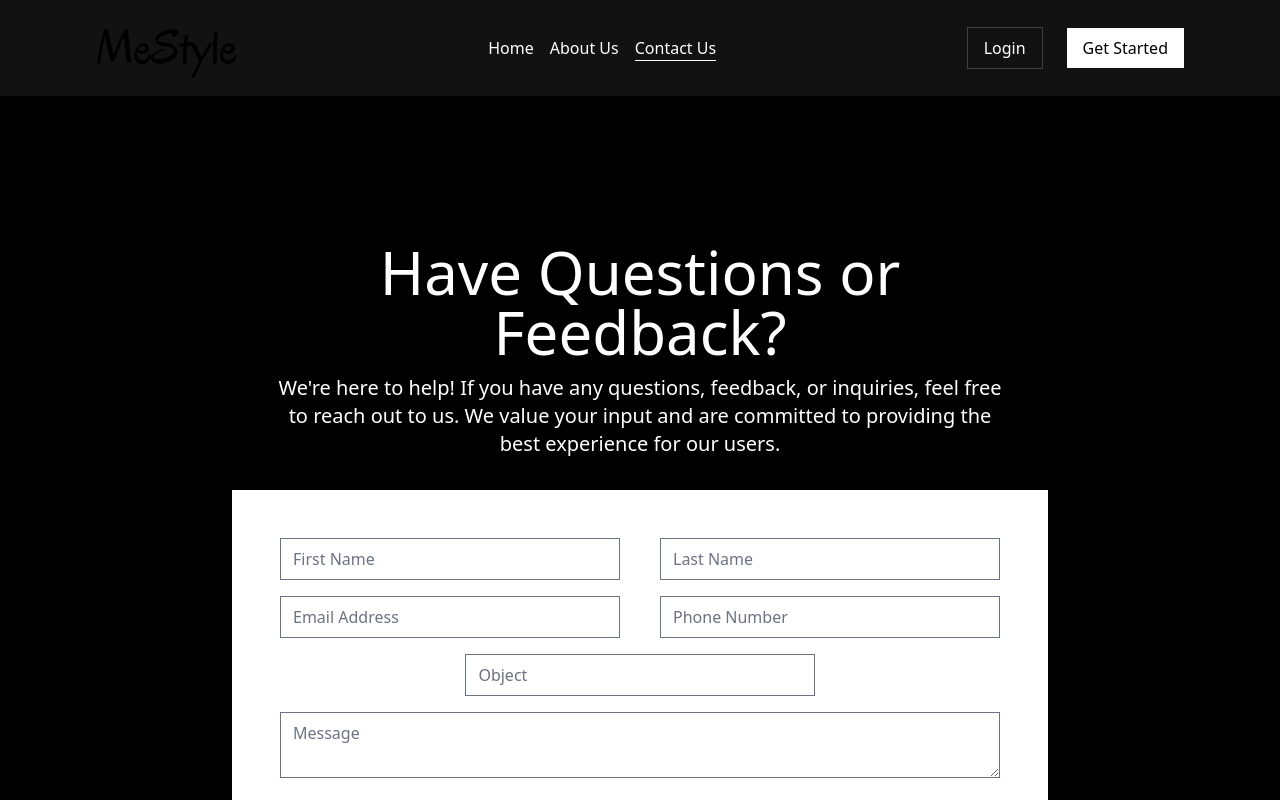
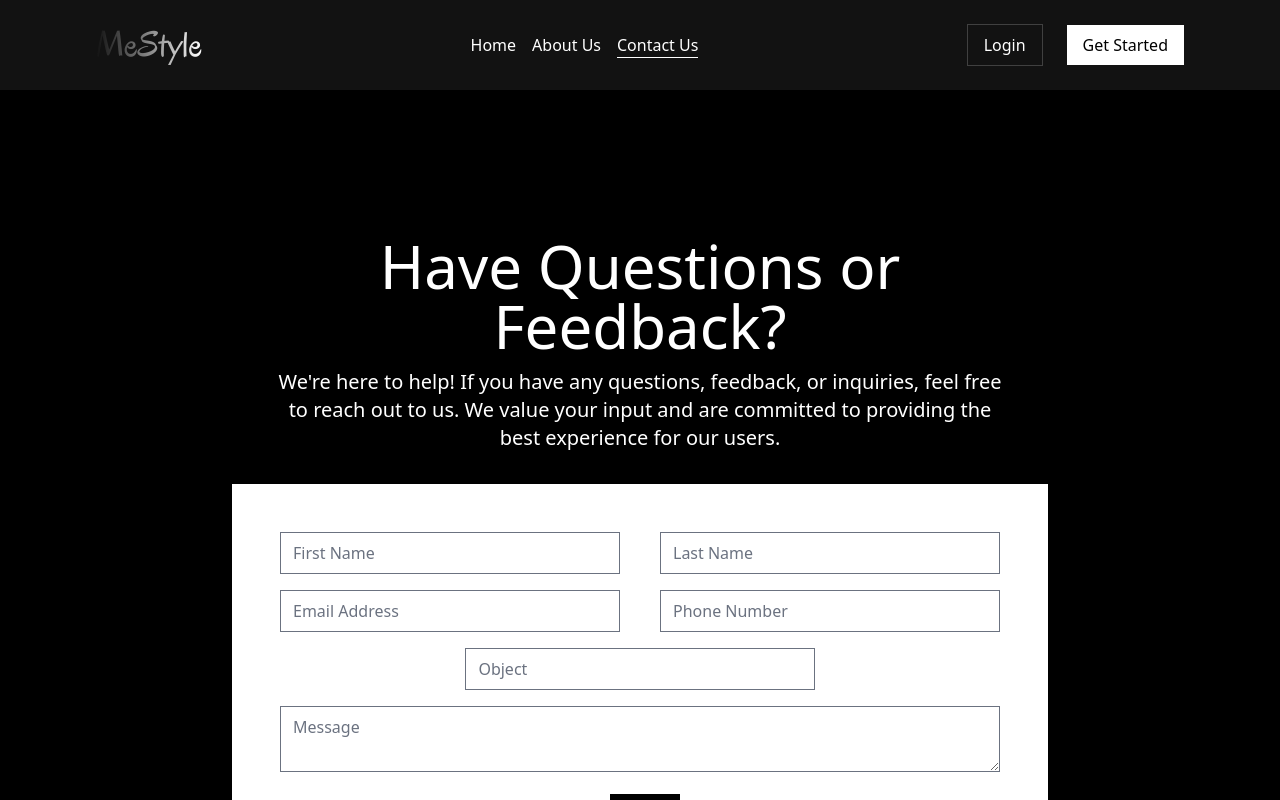
Before and after one commit to Remi-dee/Mestyle, a Next.js app: page /contact in a window 1280 px wide. Shown: the top 800 px of the page. Built offline with nearby package versions, Linux system fonts and the light colour scheme.

Commit message:
Thursday, December 7, 2023 at 2:49 PM West Africa Standard Time

```diff
--- a/app/components/landingpage/NavBar.js
+++ b/app/components/landingpage/NavBar.js
@@ -34,7 +34,7 @@ function NavBar() {
       {/* Mobile View */}
       <nav className="block lg:hidden">
         <div className="flex justify-between items-center py-2 px-6 bg-grayDark text-white mb-[50px]">
-          <p style={oregano.style} className="logo-text text-5xl">
+          <p style={oregano.style} className=" text-3xl bg-gradient-to-r from-transparent to-white text-transparent bg-clip-text">
             MeStyle
           </p>
           <button onClick={openMobileNav} className="z-30">
@@ -97,7 +97,7 @@ function NavBar() {
       {/* Web View */}
 
       <nav className="hidden sticky top-0 z-[150] mx-auto px-24 py-6 lg:flex items-center justify-between bg-grayDark mb-[50px] ">
-        <p style={oregano.style} className="text-logoText text-5xl  ">
+        <p style={oregano.style} className="text-4xl bg-gradient-to-r from-transparent to-white text-transparent bg-clip-text ">
           MeStyle
         </p>
         <ul className="flex space-x-4 text-white">
```
